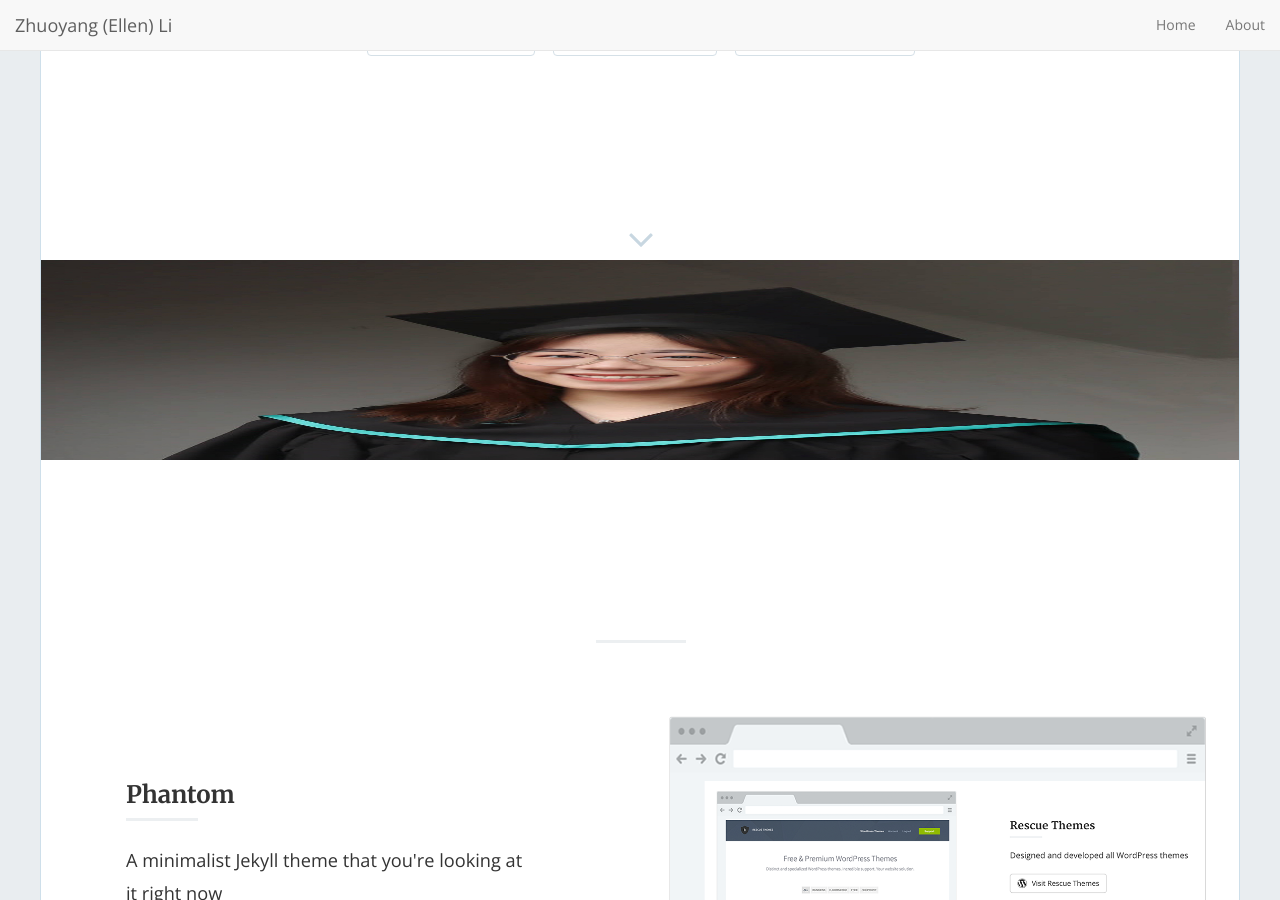
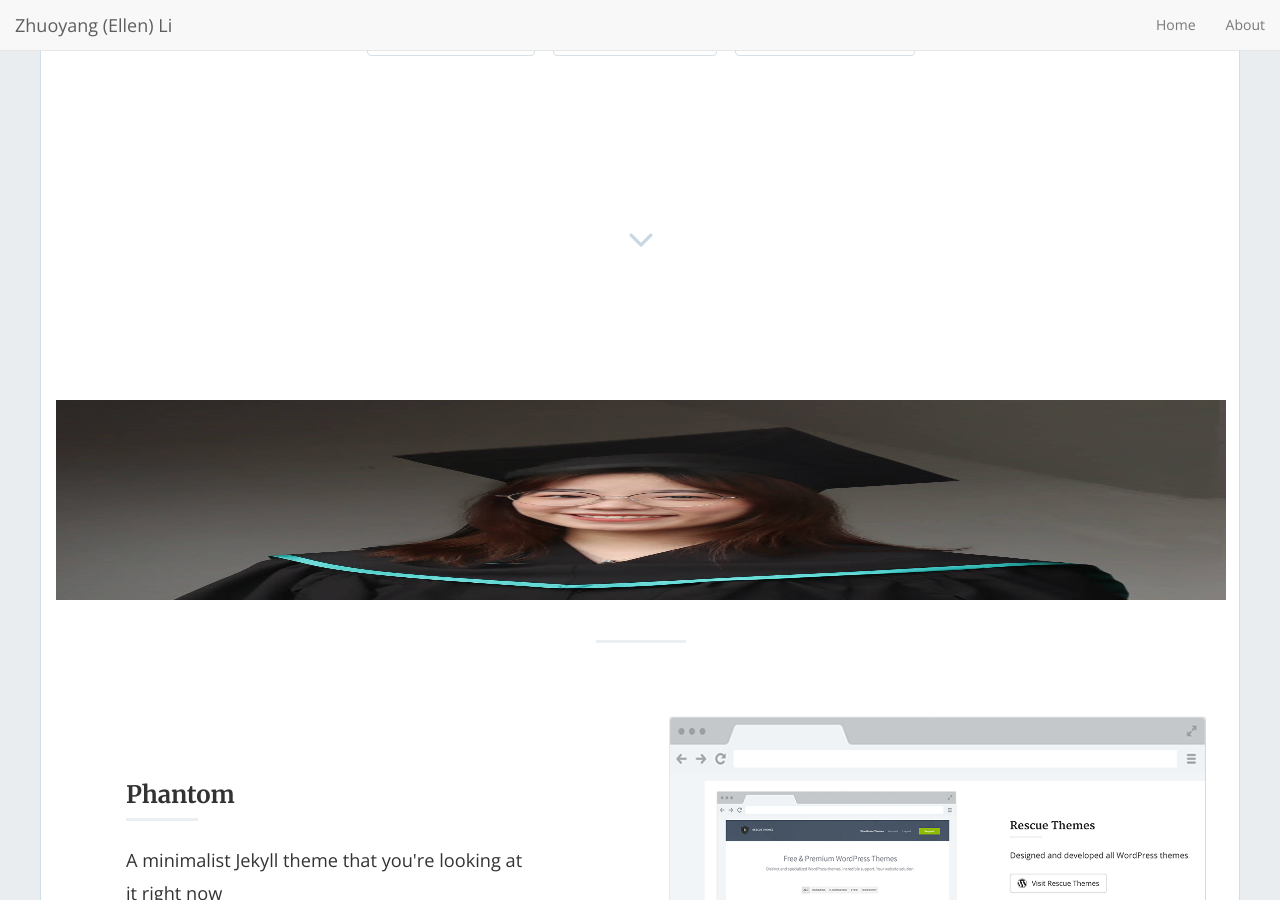
Before and after one commit to jamigibbs/phantom, a Jekyll site: the page built from index.html, in a window 1280 px wide and 900 px high, scrolled down 418 px. Built offline with Jekyll 4.4.1, drawn with Linux system fonts in a browser that asks for light colours; nearby versions of some CDN libraries; the list of posts is cut into pages by our own code.

Commit message:
Update home.html

```diff
--- a/_layouts/home.html
+++ b/_layouts/home.html
@@ -3,11 +3,11 @@
     {% include home-hero.html %}
 
     <main id="portfolio">
+      <div class="container">
     <picture>
         <source srcset="/img/posts/IMG_0440.JPG" media="(orientation: portrait)" />
         <img src="/img/posts/IMG_0440.JPG" alt="profile" height = "200" width = "200" />
     </picture>
-      <div class="container">
         <div class="row">
           <div class="col-md-12">
 
```
